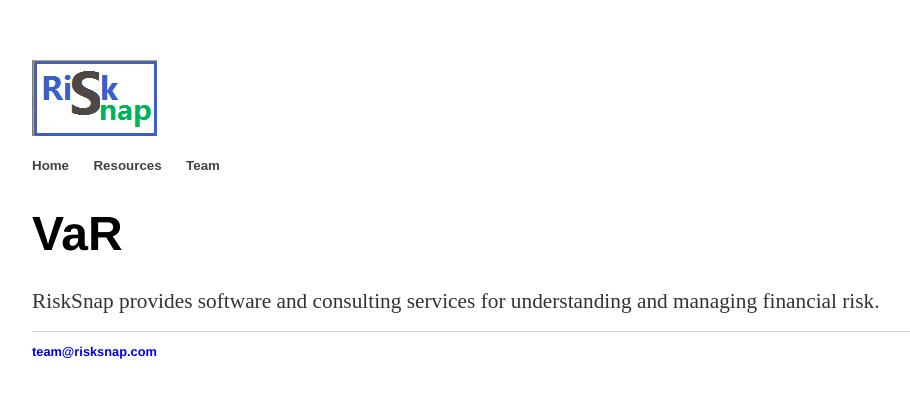
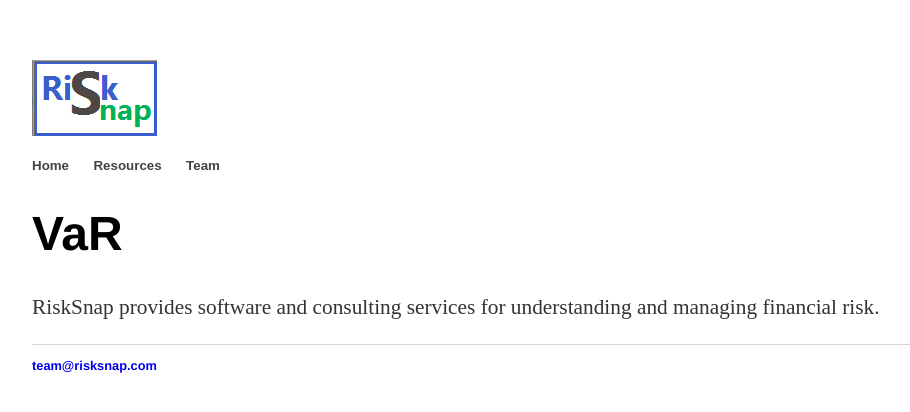
Before and after one commit to risksnap/RiskSnap, a Jekyll site: the page built from index.html, in a window 1280 px wide. Shown: the top 412 px of the page, without its empty margins (160-1070 px from the left). Built offline with Jekyll 4.4.1, drawn with Linux system fonts in a browser that asks for light colours.

Commit message:
Update team page

```diff
--- a/css/main.css
+++ b/css/main.css
@@ -27,7 +27,7 @@ h1 {
 }
 p {
     font-size: 1.333em;
-    line-height: .75em;
+    line-height: 1.4em;
     color: #333;
 }
 footer {
```
